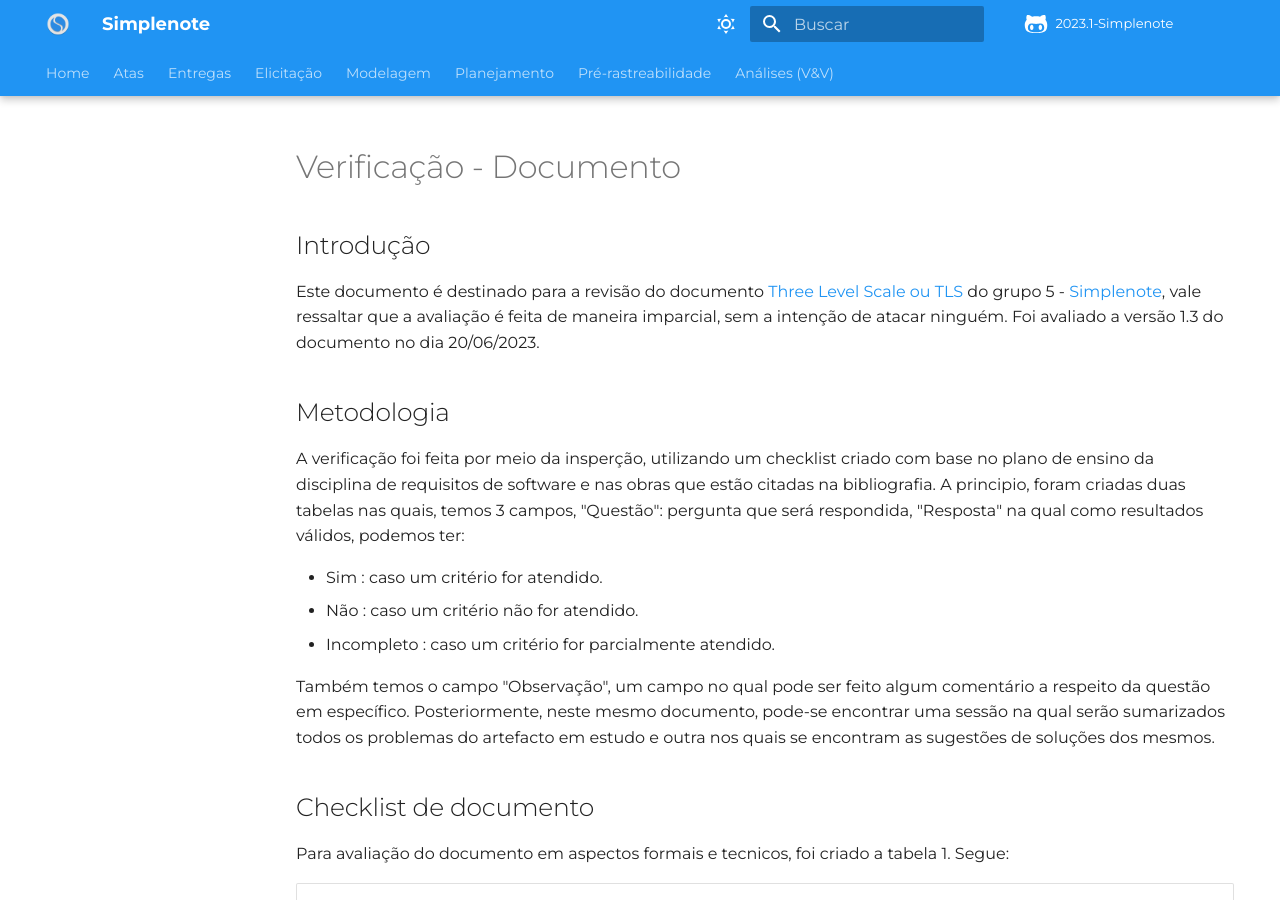
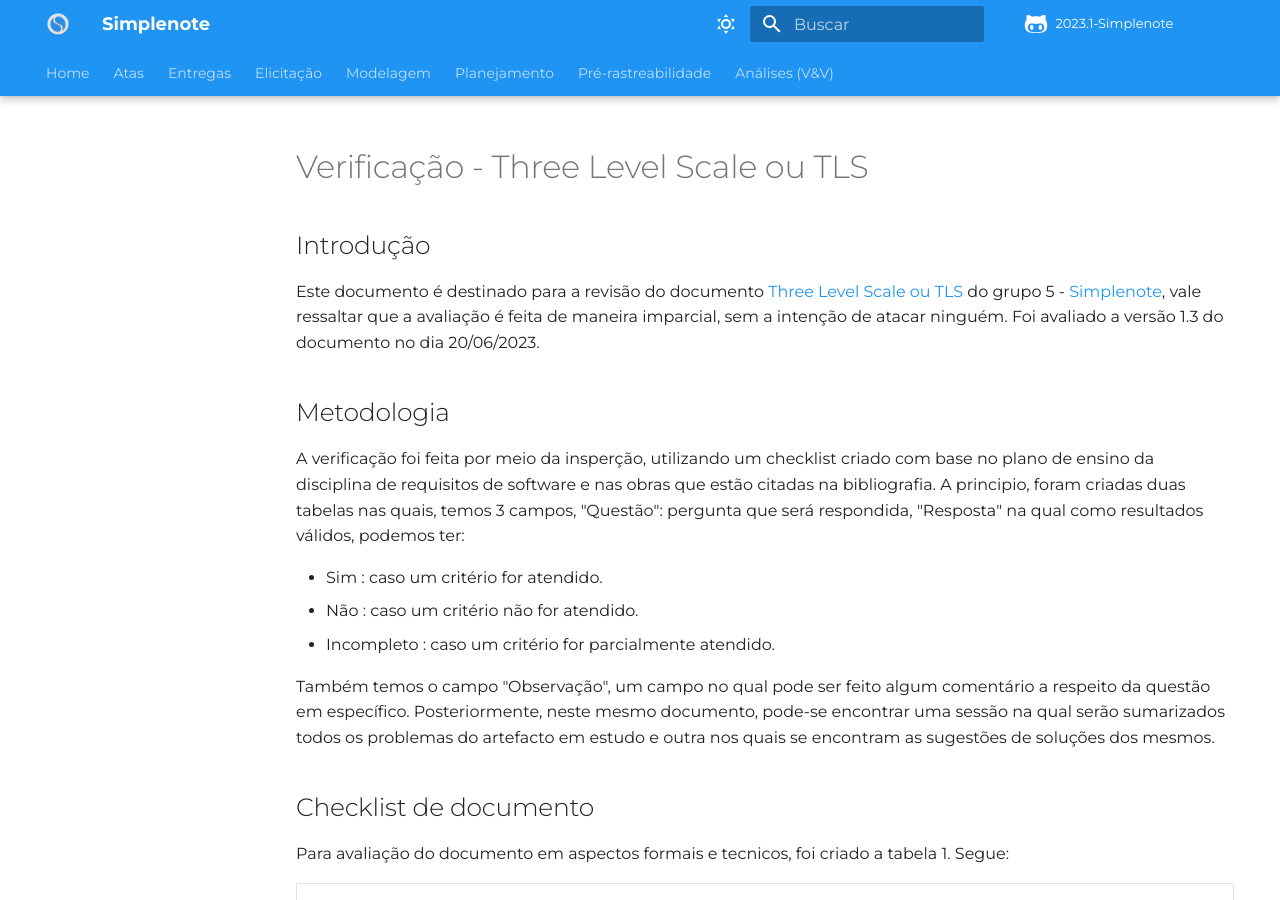
Before and after one commit to Requisitos-de-Software/2023.1-Simplenote, an MkDocs documentation site: the page built from docs/Analise-Grupo5/Elicitação/priorização/TLS.md, in a window 1280 px wide and 900 px high. Built offline with MkDocs 1.6.1 and Material for MkDocs 9.7.7, drawn with Linux system fonts in a browser that asks for light colours; some web fonts are replaced; comment, search, counter and statistics services are not loaded.

Commit message:
Update TLS.md

```diff
--- a/docs/Analise-Grupo5/Elicitação/priorização/TLS.md
+++ b/docs/Analise-Grupo5/Elicitação/priorização/TLS.md
@@ -1,4 +1,4 @@
-# Verificação - Documento
+# Verificação - Three Level Scale ou TLS
 
 ## Introdução
 
```
